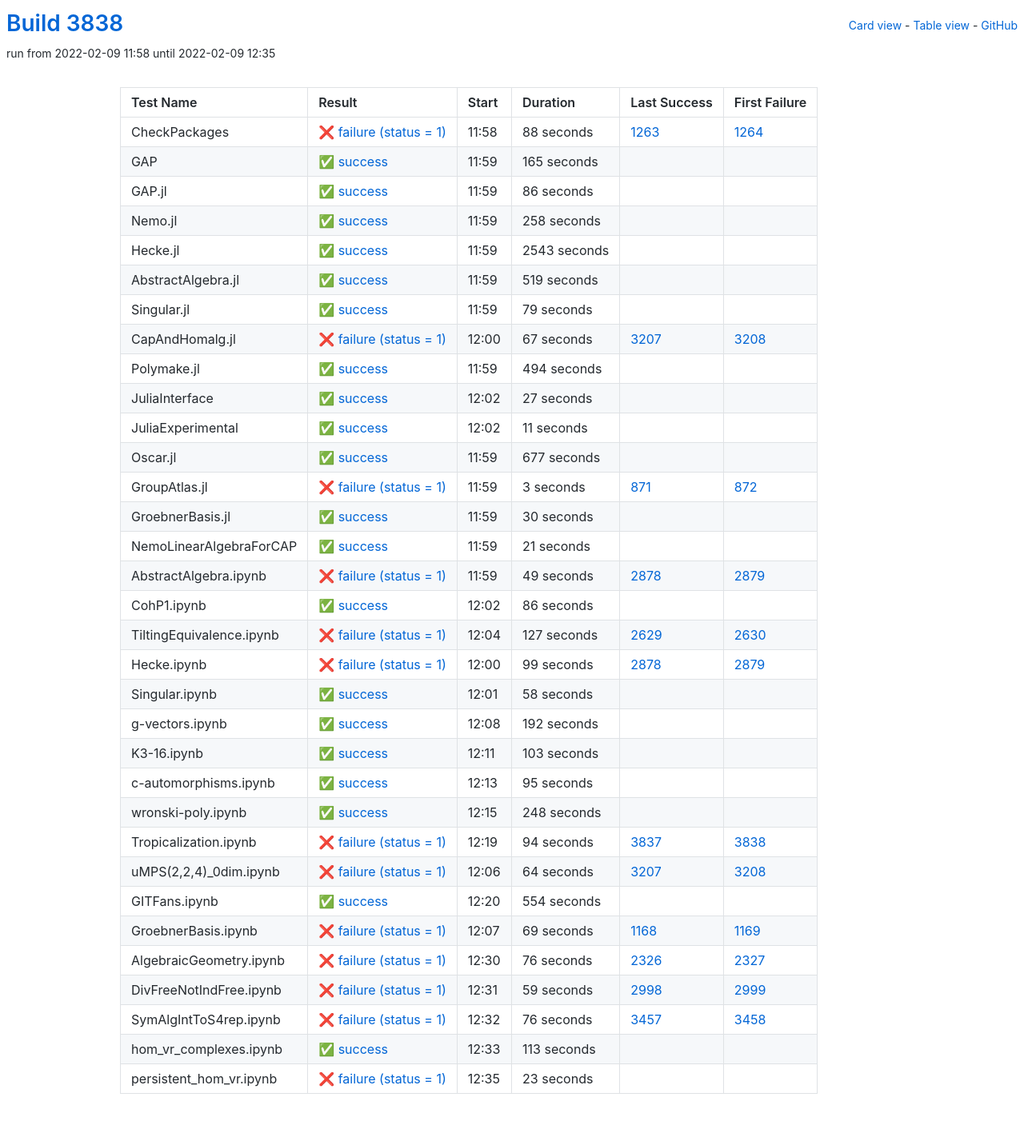
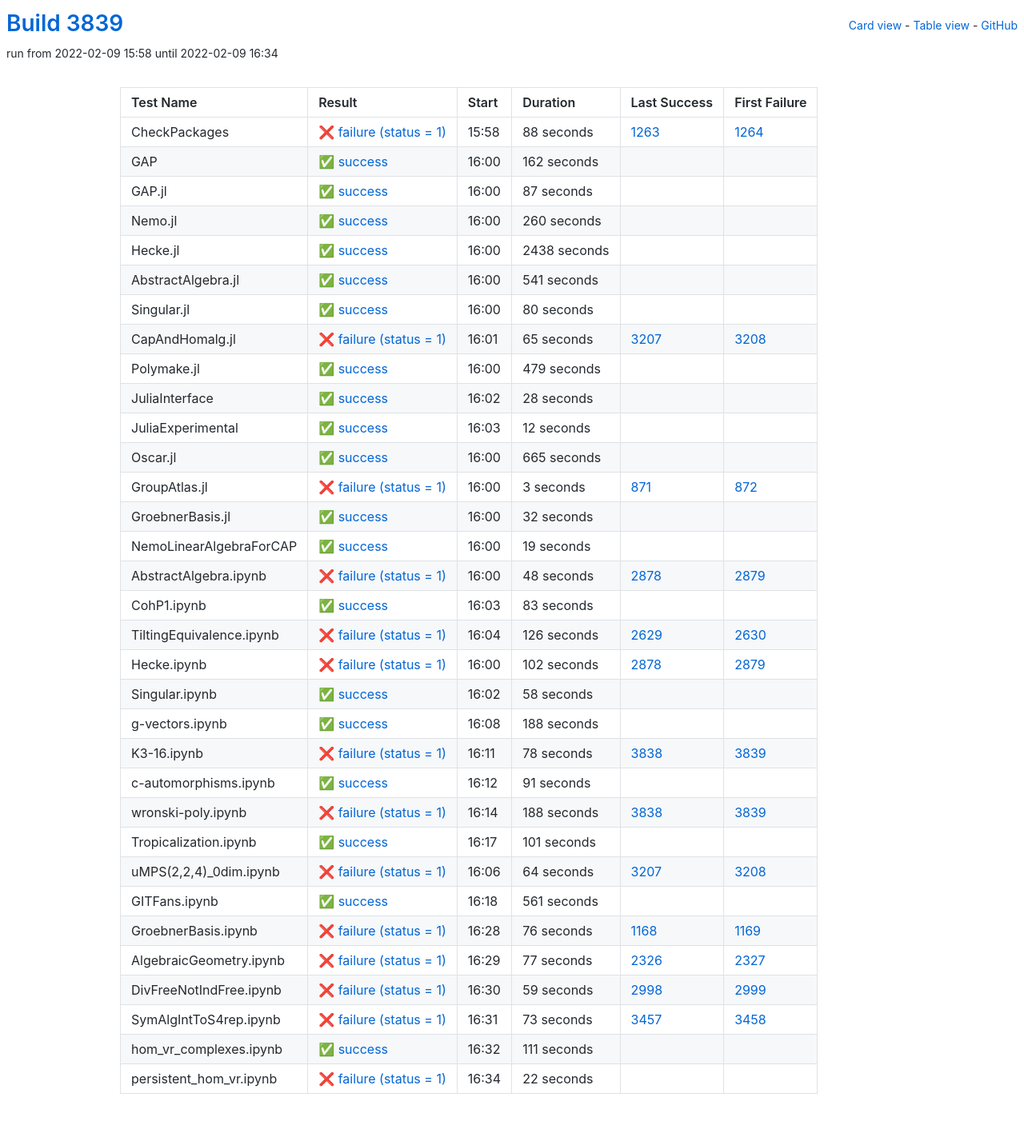
Before and after one commit to oscar-system/oscar-ci-status-stable, a Jekyll site: the page built from table.html, in a window 1280 px wide. Shown: the whole page at 80% size. Built offline with Jekyll 4.4.1, drawn with Linux system fonts in a browser that asks for light colours.

Commit message:
Build #3839

```diff
--- a/_data/ci.yml
+++ b/_data/ci.yml
@@ -1,6 +1,6 @@
 ---
-build: 3838
-build_url: https://oscarci.mathematik.uni-kl.de/job/oscar-stable/3838/
+build: 3839
+build_url: https://oscarci.mathematik.uni-kl.de/job/oscar-stable/3839/
 job: oscar-stable
 organization: oscar-system
 repo: oscar-ci-status-stable
@@ -8,8 +8,8 @@ repourl: https://github.com/oscar-system/oscar-ci-status-stable
 tests:
 - name: CheckPackages
   id: checkpackages
-  log: https://oscarci.mathematik.uni-kl.de/job/oscar-stable/3838/artifact/logs/build-3838/CheckPackages.log
-  start: 2022-02-09 11:58
+  log: https://oscarci.mathematik.uni-kl.de/job/oscar-stable/3839/artifact/logs/build-3839/CheckPackages.log
+  start: 2022-02-09 15:58
   success: false
   exitcode: 1
   status: failure
@@ -20,140 +20,140 @@ tests:
   first_failure_url: https://oscarci.mathematik.uni-kl.de/job/oscar-stable/1264/
 - name: GAP
   id: gap
-  log: https://oscarci.mathematik.uni-kl.de/job/oscar-stable/3838/artifact/logs/build-3838/GAP.log
-  start: 2022-02-09 11:59
+  log: https://oscarci.mathematik.uni-kl.de/job/oscar-stable/3839/artifact/logs/build-3839/GAP.log
+  start: 2022-02-09 16:00
   success: true
   exitcode: 0
   status: success
-  duration: 165
+  duration: 162
   last_success: false
   last_success_url:
   first_failure: false
   first_failure_url:
 - name: GAP.jl
   id: gap-jl
-  log: https://oscarci.mathematik.uni-kl.de/job/oscar-stable/3838/artifact/logs/build-3838/GAP.jl.log
-  start: 2022-02-09 11:59
+  log: https://oscarci.mathematik.uni-kl.de/job/oscar-stable/3839/artifact/logs/build-3839/GAP.jl.log
+  start: 2022-02-09 16:00
   success: true
   exitcode: 0
   status: success
-  duration: 86
+  duration: 87
   last_success: false
   last_success_url:
   first_failure: false
   first_failure_url:
 - name: Nemo.jl
   id: nemo-jl
-  log: https://oscarci.mathematik.uni-kl.de/job/oscar-stable/3838/artifact/logs/build-3838/Nemo.jl.log
-  start: 2022-02-09 11:59
+  log: https://oscarci.mathematik.uni-kl.de/job/oscar-stable/3839/artifact/logs/build-3839/Nemo.jl.log
+  start: 2022-02-09 16:00
   success: true
   exitcode: 0
   status: success
-  duration: 258
+  duration: 260
   last_success: false
   last_success_url:
   first_failure: false
   first_failure_url:
 - name: Hecke.jl
   id: hecke-jl
-  log: https://oscarci.mathematik.uni-kl.de/job/oscar-stable/3838/artifact/logs/build-3838/Hecke.jl.log
-  start: 2022-02-09 11:59
+  log: https://oscarci.mathematik.uni-kl.de/job/oscar-stable/3839/artifact/logs/build-3839/Hecke.jl.log
+  start: 2022-02-09 16:00
   success: true
   exitcode: 0
   status: success
-  duration: 2543
+  duration: 2438
   last_success: false
   last_success_url:
   first_failure: false
   first_failure_url:
 - name: AbstractAlgebra.jl
   id: abstractalgebra-jl
-  log: https://oscarci.mathematik.uni-kl.de/job/oscar-stable/3838/artifact/logs/build-3838/AbstractAlgebra.jl.log
-  start: 2022-02-09 11:59
+  log: https://oscarci.mathematik.uni-kl.de/job/oscar-stable/3839/artifact/logs/build-3839/AbstractAlgebra.jl.log
+  start: 2022-02-09 16:00
   success: true
   exitcode: 0
   status: success
-  duration: 519
+  duration: 541
   last_success: false
   last_success_url:
   first_failure: false
   first_failure_url:
 - name: Singular.jl
   id: singular-jl
-  log: https://oscarci.mathematik.uni-kl.de/job/oscar-stable/3838/artifact/logs/build-3838/Singular.jl.log
-  start: 2022-02-09 11:59
+  log: https://oscarci.mathematik.uni-kl.de/job/oscar-stable/3839/artifact/logs/build-3839/Singular.jl.log
+  start: 2022-02-09 16:00
   success: true
   exitcode: 0
   status: success
-  duration: 79
+  duration: 80
   last_success: false
   last_success_url:
   first_failure: false
   first_failure_url:
 - name: CapAndHomalg.jl
   id: capandhomalg-jl
-  log: https://oscarci.mathematik.uni-kl.de/job/oscar-stable/3838/artifact/logs/build-3838/CapAndHomalg.jl.log
-  start: 2022-02-09 12:00
+  log: https://oscarci.mathematik.uni-kl.de/job/oscar-stable/3839/artifact/logs/build-3839/CapAndHomalg.jl.log
+  start: 2022-02-09 16:01
   success: false
   exitcode: 1
   status: failure
-  duration: 67
+  duration: 65
   last_success: 3207
   last_success_url: https://oscarci.mathematik.uni-kl.de/job/oscar-stable/3207/
   first_failure: 3208
   first_failure_url: https://oscarci.mathematik.uni-kl.de/job/oscar-stable/3208/
 - name: Polymake.jl
   id: polymake-jl
-  log: https://oscarci.mathematik.uni-kl.de/job/oscar-stable/3838/artifact/logs/build-3838/Polymake.jl.log
-  start: 2022-02-09 11:59
+  log: https://oscarci.mathematik.uni-kl.de/job/oscar-stable/3839/artifact/logs/build-3839/Polymake.jl.log
+  start: 2022-02-09 16:00
   success: true
   exitcode: 0
   status: success
-  duration: 494
+  duration: 479
   last_success: false
   last_success_url:
   first_failure: false
   first_failure_url:
 - name: JuliaInterface
   id: juliainterface
-  log: https://oscarci.mathematik.uni-kl.de/job/oscar-stable/3838/artifact/logs/build-3838/JuliaInterface.log
-  start: 2022-02-09 12:02
+  log: https://oscarci.mathematik.uni-kl.de/job/oscar-stable/3839/artifact/logs/build-3839/JuliaInterface.log
+  start: 2022-02-09 16:02
   success: true
   exitcode: 0
   status: success
-  duration: 27
+  duration: 28
   last_success: false
   last_success_url:
   first_failure: false
   first_failure_url:
 - name: JuliaExperimental
   id: juliaexperimental
-  log: https://oscarci.mathematik.uni-kl.de/job/oscar-stable/3838/artifact/logs/build-3838/JuliaExperimental.log
-  start: 2022-02-09 12:02
+  log: https://oscarci.mathematik.uni-kl.de/job/oscar-stable/3839/artifact/logs/build-3839/JuliaExperimental.log
+  start: 2022-02-09 16:03
   success: true
   exitcode: 0
   status: success
-  duration: 11
+  duration: 12
   last_success: false
   last_success_url:
   first_failure: false
   first_failure_url:
 - name: Oscar.jl
   id: oscar-jl
-  log: https://oscarci.mathematik.uni-kl.de/job/oscar-stable/3838/artifact/logs/build-3838/Oscar.jl.log
-  start: 2022-02-09 11:59
+  log: https://oscarci.mathematik.uni-kl.de/job/oscar-stable/3839/artifact/logs/build-3839/Oscar.jl.log
+  start: 2022-02-09 16:00
   success: true
   exitcode: 0
   status: success
-  duration: 677
+  duration: 665
   last_success: false
   last_success_url:
   first_failure: false
   first_failure_url:
 - name: GroupAtlas.jl
   id: groupatlas-jl
-  log: https://oscarci.mathematik.uni-kl.de/job/oscar-stable/3838/artifact/logs/build-3838/GroupAtlas.jl.log
-  start: 2022-02-09 11:59
+  log: https://oscarci.mathematik.uni-kl.de/job/oscar-stable/3839/artifact/logs/build-3839/GroupAtlas.jl.log
+  start: 2022-02-09 16:00
   success: false
   exitcode: 1
   status: failure
@@ -164,80 +164,80 @@ tests:
   first_failure_url: https://oscarci.mathematik.uni-kl.de/job/oscar-stable/872/
 - name: GroebnerBasis.jl
   id: groebnerbasis-jl
-  log: https://oscarci.mathematik.uni-kl.de/job/oscar-stable/3838/artifact/logs/build-3838/GroebnerBasis.jl.log
-  start: 2022-02-09 11:59
+  log: https://oscarci.mathematik.uni-kl.de/job/oscar-stable/3839/artifact/logs/build-3839/GroebnerBasis.jl.log
+  start: 2022-02-09 16:00
   success: true
   exitcode: 0
   status: success
-  duration: 30
+  duration: 32
   last_success: false
   last_success_url:
   first_failure: false
   first_failure_url:
 - name: NemoLinearAlgebraForCAP
   id: nemolinearalgebraforcap
-  log: https://oscarci.mathematik.uni-kl.de/job/oscar-stable/3838/artifact/logs/build-3838/NemoLinearAlgebraForCAP.log
-  start: 2022-02-09 11:59
+  log: https://oscarci.mathematik.uni-kl.de/job/oscar-stable/3839/artifact/logs/build-3839/NemoLinearAlgebraForCAP.log
+  start: 2022-02-09 16:00
   success: true
   exitcode: 0
   status: success
-  duration: 21
+  duration: 19
   last_success: false
   last_success_url:
   first_failure: false
   first_failure_url:
 - name: AbstractAlgebra.ipynb
   id: abstractalgebra-ipynb
-  log: https://oscarci.mathematik.uni-kl.de/job/oscar-stable/3838/artifact/logs/build-3838/AbstractAlgebra.ipynb.log
-  start: 2022-02-09 11:59
+  log: https://oscarci.mathematik.uni-kl.de/job/oscar-stable/3839/artifact/logs/build-3839/AbstractAlgebra.ipynb.log
+  start: 2022-02-09 16:00
   success: false
   exitcode: 1
   status: failure
-  duration: 49
+  duration: 48
   last_success: 2878
   last_success_url: https://oscarci.mathematik.uni-kl.de/job/oscar-stable/2878/
   first_failure: 2879
   first_failure_url: https://oscarci.mathematik.uni-kl.de/job/oscar-stable/2879/
 - name: CohP1.ipynb
   id: cohp1-ipynb
-  log: https://oscarci.mathematik.uni-kl.de/job/oscar-stable/3838/artifact/logs/build-3838/CohP1.ipynb.log
-  start: 2022-02-09 12:02
+  log: https://oscarci.mathematik.uni-kl.de/job/oscar-stable/3839/artifact/logs/build-3839/CohP1.ipynb.log
+  start: 2022-02-09 16:03
   success: true
   exitcode: 0
   status: success
-  duration: 86
+  duration: 83
   last_success: false
   last_success_url:
   first_failure: false
   first_failure_url:
 - name: TiltingEquivalence.ipynb
   id: tiltingequivalence-ipynb
-  log: https://oscarci.mathematik.uni-kl.de/job/oscar-stable/3838/artifact/logs/build-3838/TiltingEquivalence.ipynb.log
-  start: 2022-02-09 12:04
+  log: https://oscarci.mathematik.uni-kl.de/job/oscar-stable/3839/artifact/logs/build-3839/TiltingEquivalence.ipynb.log
+  start: 2022-02-09 16:04
   success: false
   exitcode: 1
   status: failure
-  duration: 127
+  duration: 126
   last_success: 2629
   last_success_url: https://oscarci.mathematik.uni-kl.de/job/oscar-stable/2629/
   first_failure: 2630
   first_failure_url: https://oscarci.mathematik.uni-kl.de/job/oscar-stable/2630/
 - name: Hecke.ipynb
   id: hecke-ipynb
-  log: https://oscarci.mathematik.uni-kl.de/job/oscar-stable/3838/artifact/logs/build-3838/Hecke.ipynb.log
-  start: 2022-02-09 12:00
+  log: https://oscarci.mathematik.uni-kl.de/job/oscar-stable/3839/artifact/logs/build-3839/Hecke.ipynb.log
+  start: 2022-02-09 16:00
   success: false
   exitcode: 1
   status: failure
-  duration: 99
+  duration: 102
   last_success: 2878
   last_success_url: https://oscarci.mathematik.uni-kl.de/job/oscar-stable/2878/
   first_failure: 2879
   first_failure_url: https://oscarci.mathematik.uni-kl.de/job/oscar-stable/2879/
 - name: Singular.ipynb
   id: singular-ipynb
-  log: https://oscarci.mathematik.uni-kl.de/job/oscar-stable/3838/artifact/logs/build-3838/Singular.ipynb.log
-  start: 2022-02-09 12:01
+  log: https://oscarci.mathematik.uni-kl.de/job/oscar-stable/3839/artifact/logs/build-3839/Singular.ipynb.log
+  start: 2022-02-09 16:02
   success: true
   exitcode: 0
   status: success
@@ -248,68 +248,68 @@ tests:
   first_failure_url:
 - name: g-vectors.ipynb
   id: g-vectors-ipynb
-  log: https://oscarci.mathematik.uni-kl.de/job/oscar-stable/3838/artifact/logs/build-3838/g-vectors.ipynb.log
-  start: 2022-02-09 12:08
+  log: https://oscarci.mathematik.uni-kl.de/job/oscar-stable/3839/artifact/logs/build-3839/g-vectors.ipynb.log
+  start: 2022-02-09 16:08
   success: true
   exitcode: 0
   status: success
-  duration: 192
+  duration: 188
   last_success: false
   last_success_url:
   first_failure: false
   first_failure_url:
 - name: K3-16.ipynb
   id: k3-16-ipynb
-  log: https://oscarci.mathematik.uni-kl.de/job/oscar-stable/3838/artifact/logs/build-3838/K3-16.ipynb.log
-  start: 2022-02-09 12:11
+  log: https://oscarci.mathematik.uni-kl.de/job/oscar-stable/3839/artifact/logs/build-3839/K3-16.ipynb.log
+  start: 2022-02-09 16:11
+  success: false
+  exitcode: 1
+  status: failure
+  duration: 78
+  last_success: 3838
+  last_success_url: https://oscarci.mathematik.uni-kl.de/job/oscar-stable/3838/
+  first_failure: 3839
+  first_failure_url: https://oscarci.mathematik.uni-kl.de/job/oscar-stable/3839/
+- name: c-automorphisms.ipynb
+  id: c-automorphisms-ipynb
+  log: https://oscarci.mathematik.uni-kl.de/job/oscar-stable/3839/artifact/logs/build-3839/c-automorphisms.ipynb.log
+  start: 2022-02-09 16:12
   success: true
   exitcode: 0
   status: success
-  duration: 103
-  last_success: false
-  last_success_url:
-  first_failure: false
-  first_failure_url:
-- name: c-automorphisms.ipynb
-  id: c-automorphisms-ipynb
-  log: https://oscarci.mathematik.uni-kl.de/job/oscar-stable/3838/artifact/logs/build-3838/c-automorphisms.ipynb.log
-  start: 2022-02-09 12:13
-  success: true
-  exitcode: 0
-  status: success
-  duration: 95
+  duration: 91
   last_success: false
   last_success_url:
   first_failure: false
   first_failure_url:
 - name: wronski-poly.ipynb
   id: wronski-poly-ipynb
-  log: https://oscarci.mathematik.uni-kl.de/job/oscar-stable/3838/artifact/logs/build-3838/wronski-poly.ipynb.log
-  start: 2022-02-09 12:15
+  log: https://oscarci.mathematik.uni-kl.de/job/oscar-stable/3839/artifact/logs/build-3839/wronski-poly.ipynb.log
+  start: 2022-02-09 16:14
+  success: false
+  exitcode: 1
+  status: failure
+  duration: 188
+  last_success: 3838
+  last_success_url: https://oscarci.mathematik.uni-kl.de/job/oscar-stable/3838/
+  first_failure: 3839
+  first_failure_url: https://oscarci.mathematik.uni-kl.de/job/oscar-stable/3839/
+- name: Tropicalization.ipynb
+  id: tropicalization-ipynb
+  log: https://oscarci.mathematik.uni-kl.de/job/oscar-stable/3839/artifact/logs/build-3839/Tropicalization.ipynb.log
+  start: 2022-02-09 16:17
   success: true
   exitcode: 0
   status: success
-  duration: 248
+  duration: 101
   last_success: false
   last_success_url:
   first_failure: false
   first_failure_url:
-- name: Tropicalization.ipynb
-  id: tropicalization-ipynb
-  log: https://oscarci.mathematik.uni-kl.de/job/oscar-stable/3838/artifact/logs/build-3838/Tropicalization.ipynb.log
-  start: 2022-02-09 12:19
-  success: false
-  exitcode: 1
-  status: failure
-  duration: 94
-  last_success: 3837
-  last_success_url: https://oscarci.mathematik.uni-kl.de/job/oscar-stable/3837/
-  first_failure: 3838
-  first_failure_url: https://oscarci.mathematik.uni-kl.de/job/oscar-stable/3838/
 - name: uMPS(2,2,4)_0dim.ipynb
   id: umps-2-2-4-0dim-ipynb
-  log: https://oscarci.mathematik.uni-kl.de/job/oscar-stable/3838/artifact/logs/build-3838/uMPS-2-2-4-_0dim.ipynb.log
-  start: 2022-02-09 12:06
+  log: https://oscarci.mathematik.uni-kl.de/job/oscar-stable/3839/artifact/logs/build-3839/uMPS-2-2-4-_0dim.ipynb.log
+  start: 2022-02-09 16:06
   success: false
   exitcode: 1
   status: failure
@@ -320,44 +320,44 @@ tests:
   first_failure_url: https://oscarci.mathematik.uni-kl.de/job/oscar-stable/3208/
 - name: GITFans.ipynb
   id: gitfans-ipynb
-  log: https://oscarci.mathematik.uni-kl.de/job/oscar-stable/3838/artifact/logs/build-3838/GITFans.ipynb.log
-  start: 2022-02-09 12:20
+  log: https://oscarci.mathematik.uni-kl.de/job/oscar-stable/3839/artifact/logs/build-3839/GITFans.ipynb.log
+  start: 2022-02-09 16:18
   success: true
   exitcode: 0
   status: success
-  duration: 554
+  duration: 561
   last_success: false
   last_success_url:
   first_failure: false
   first_failure_url:
 - name: GroebnerBasis.ipynb
   id: groebnerbasis-ipynb
-  log: https://oscarci.mathematik.uni-kl.de/job/oscar-stable/3838/artifact/logs/build-3838/GroebnerBasis.ipynb.log
-  start: 2022-02-09 12:07
+  log: https://oscarci.mathematik.uni-kl.de/job/oscar-stable/3839/artifact/logs/build-3839/GroebnerBasis.ipynb.log
+  start: 2022-02-09 16:28
   success: false
   exitcode: 1
   status: failure
-  duration: 69
+  duration: 76
   last_success: 1168
   last_success_url: https://oscarci.mathematik.uni-kl.de/job/oscar-stable/1168/
   first_failure: 1169
   first_failure_url: https://oscarci.mathematik.uni-kl.de/job/oscar-stable/1169/
 - name: AlgebraicGeometry.ipynb
   id: algebraicgeometry-ipynb
-  log: https://oscarci.mathematik.uni-kl.de/job/oscar-stable/3838/artifact/logs/build-3838/AlgebraicGeometry.ipynb.log
-  start: 2022-02-09 12:30
+  log: https://oscarci.mathematik.uni-kl.de/job/oscar-stable/3839/artifact/logs/build-3839/AlgebraicGeometry.ipynb.log
+  start: 2022-02-09 16:29
   success: false
   exitcode: 1
   status: failure
-  duration: 76
+  duration: 77
   last_success: 2326
   last_success_url: https://oscarci.mathematik.uni-kl.de/job/oscar-stable/2326/
   first_failure: 2327
   first_failure_url: https://oscarci.mathematik.uni-kl.de/job/oscar-stable/2327/
 - name: DivFreeNotIndFree.ipynb
   id: divfreenotindfree-ipynb
-  log: https://oscarci.mathematik.uni-kl.de/job/oscar-stable/3838/artifact/logs/build-3838/DivFreeNotIndFree.ipynb.log
-  start: 2022-02-09 12:31
+  log: https://oscarci.mathematik.uni-kl.de/job/oscar-stable/3839/artifact/logs/build-3839/DivFreeNotIndFree.ipynb.log
+  start: 2022-02-09 16:30
   success: false
   exitcode: 1
   status: failure
@@ -368,36 +368,36 @@ tests:
   first_failure_url: https://oscarci.mathematik.uni-kl.de/job/oscar-stable/2999/
 - name: SymAlgIntToS4rep.ipynb
   id: symalginttos4rep-ipynb
-  log: https://oscarci.mathematik.uni-kl.de/job/oscar-stable/3838/artifact/logs/build-3838/SymAlgIntToS4rep.ipynb.log
-  start: 2022-02-09 12:32
+  log: https://oscarci.mathematik.uni-kl.de/job/oscar-stable/3839/artifact/logs/build-3839/SymAlgIntToS4rep.ipynb.log
+  start: 2022-02-09 16:31
   success: false
   exitcode: 1
   status: failure
-  duration: 76
+  duration: 73
   last_success: 3457
   last_success_url: https://oscarci.mathematik.uni-kl.de/job/oscar-stable/3457/
   first_failure: 3458
   first_failure_url: https://oscarci.mathematik.uni-kl.de/job/oscar-stable/3458/
 - name: hom_vr_complexes.ipynb
   id: hom-vr-complexes-ipynb
-  log: https://oscarci.mathematik.uni-kl.de/job/oscar-stable/3838/artifact/logs/build-3838/hom_vr_complexes.ipynb.log
-  start: 2022-02-09 12:33
+  log: https://oscarci.mathematik.uni-kl.de/job/oscar-stable/3839/artifact/logs/build-3839/hom_vr_complexes.ipynb.log
+  start: 2022-02-09 16:32
   success: true
   exitcode: 0
   status: success
-  duration: 113
+  duration: 111
   last_success: false
   last_success_url:
   first_failure: false
   first_failure_url:
 - name: persistent_hom_vr.ipynb
   id: persistent-hom-vr-ipynb
-  log: https://oscarci.mathematik.uni-kl.de/job/oscar-stable/3838/artifact/logs/build-3838/persistent_hom_vr.ipynb.log
-  start: 2022-02-09 12:35
+  log: https://oscarci.mathematik.uni-kl.de/job/oscar-stable/3839/artifact/logs/build-3839/persistent_hom_vr.ipynb.log
+  start: 2022-02-09 16:34
   success: false
   exitcode: 1
   status: failure
-  duration: 23
+  duration: 22
   last_success: false
   last_success_url:
   first_failure: false
```
Also changed, not shown: README.md.
